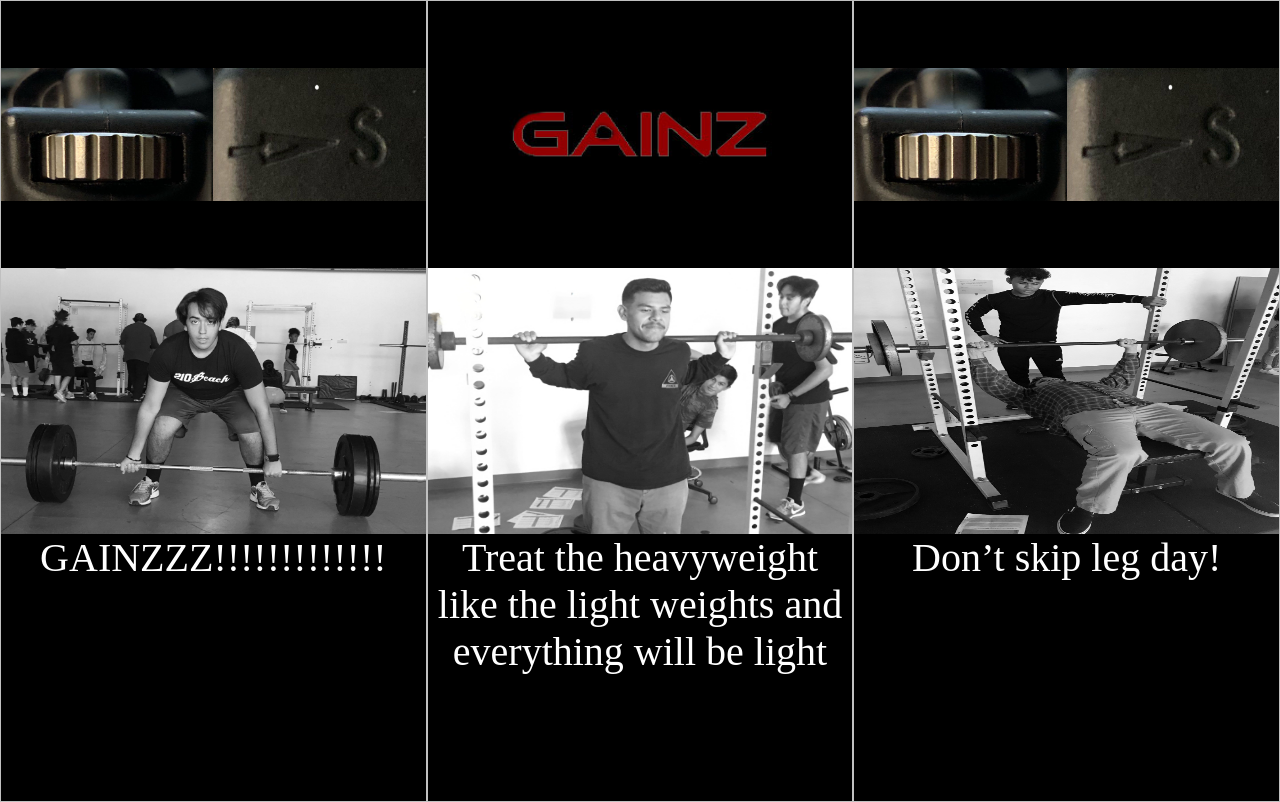
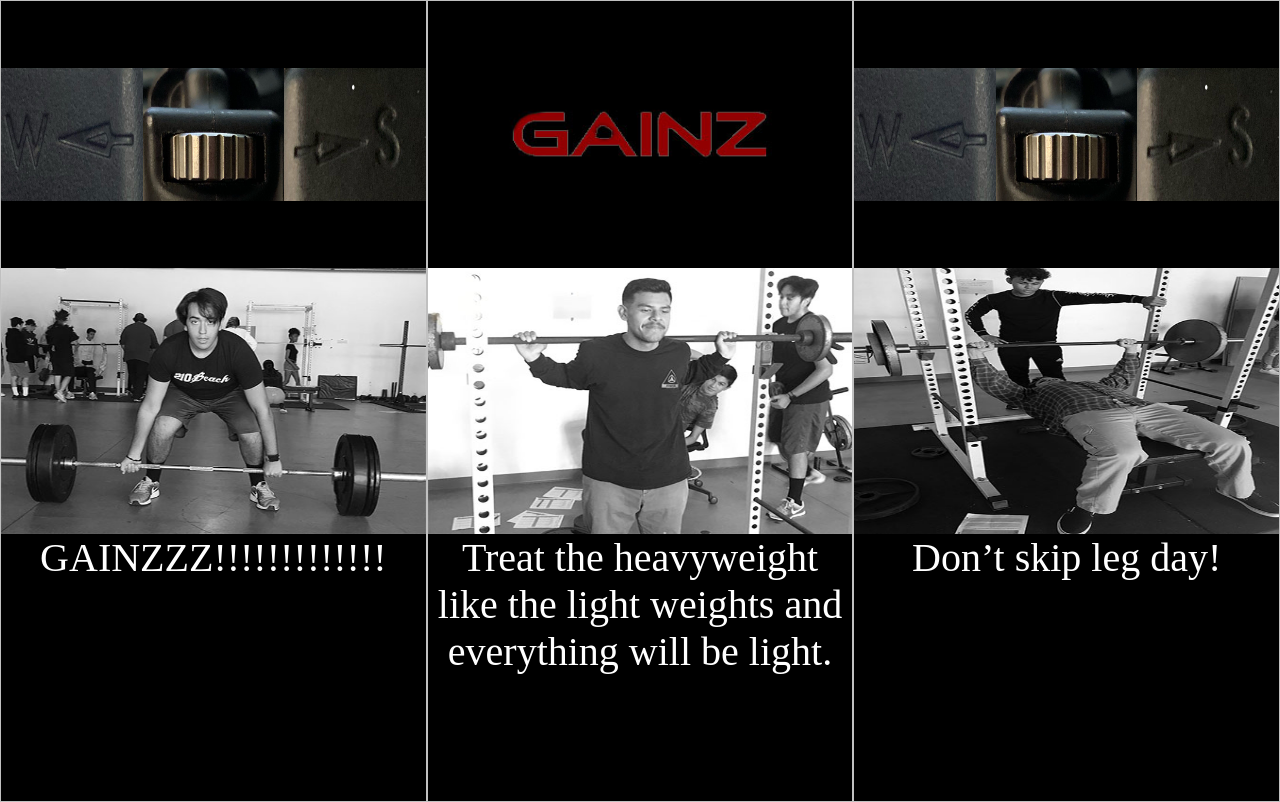
Before and after one commit to austinfulks/ProfessionalSelling, a plain HTML site: page index.html in a window 1280 px wide. Drawn offline with Linux system fonts and the light colour scheme.

Commit message:
Add files via upload

```diff
--- a/index.html
+++ b/index.html
@@ -9,45 +9,54 @@
 	</head>
 
 	<body>
-
+		<!–– Left Column -->
 		<div class="column black">
+			<!–– Dial Images -->
 			<div class="box1 center-img">
+				<img src="images/Image-13.jpg" class="contain-img2">
 				<img src="images/Image-15.jpg" class="contain-img2">
 				<img src="images/Image-14.jpg" class="contain-img2">
 
 			</div>
 
+			<!–– Christian Image -->
 			<div class="box center-img">
-				<img src="images/goof.jpg" class="contain-img">
+				<img src="images/file-12.jpg" class="contain-img">
 			</div>
 
 			<div class="box">
 				<p>GAINZZZ!!!!!!!!!!!!!</p>
 			</div>
 		</div>
-
+		<!–– Middle Column -->
 		<div class="column black">
+			<!–– Title Image -->
 			<div class="box center-img">
 				<img src="images/gainz.jpg" class="contain-img3">
 			</div>
 
+			<!–– Oswaldo Image -->
 			<div class="box center-img">
-				<img src="images/aii.jpg" class="contain-img">
+				<img src="images/file1-7.jpg" class="contain-img">
 			</div>
 
 			<div class="box">
-				<p>Treat the heavyweight like the light weights and everything will be light </p>
+				<p>Treat the heavyweight like the light weights and everything will be light.</p>
 			</div>
 		</div>
+		<!–– Right Column-->
 		<div class="column black">
+			<!–– dial images -->
 			<div class="box2 center-img">
+				<img src="images/Image-13.jpg" class="contain-img2">
 				<img src="images/Image-15.jpg" class="contain-img2">
 				<img src="images/Image-14.jpg" class="contain-img2">
 
 			</div>
 
+			<!–– Malachi Image -->
 			<div class="box center-img">
-				<img src="images/goat.jpg" class="contain-img">
+				<img src="images/immm.jpg" class="contain-img">
 			</div>
 
 			<div class="box">
--- a/style.css
+++ b/style.css
@@ -64,7 +64,7 @@ body{
 .contain-img2{
 	align-items:center;
 	justify-content: center;
-	width:50%;
+	width:calc(100%/3);
 	height:50%;
 }
 .contain-img3{
@@ -93,7 +93,7 @@ body{
 .kitten {content: url("images/aii.jpg");}
 
 
-@media only screen and (max-width: 550px) {
+@media only screen and (max-width: 675px) {
 	body{
 		display:block
 	}
```
Also changed, not shown: images/file-12.jpg (added), images/file1-7.jpg (added), images/immm.jpg (added), 1 other file.
